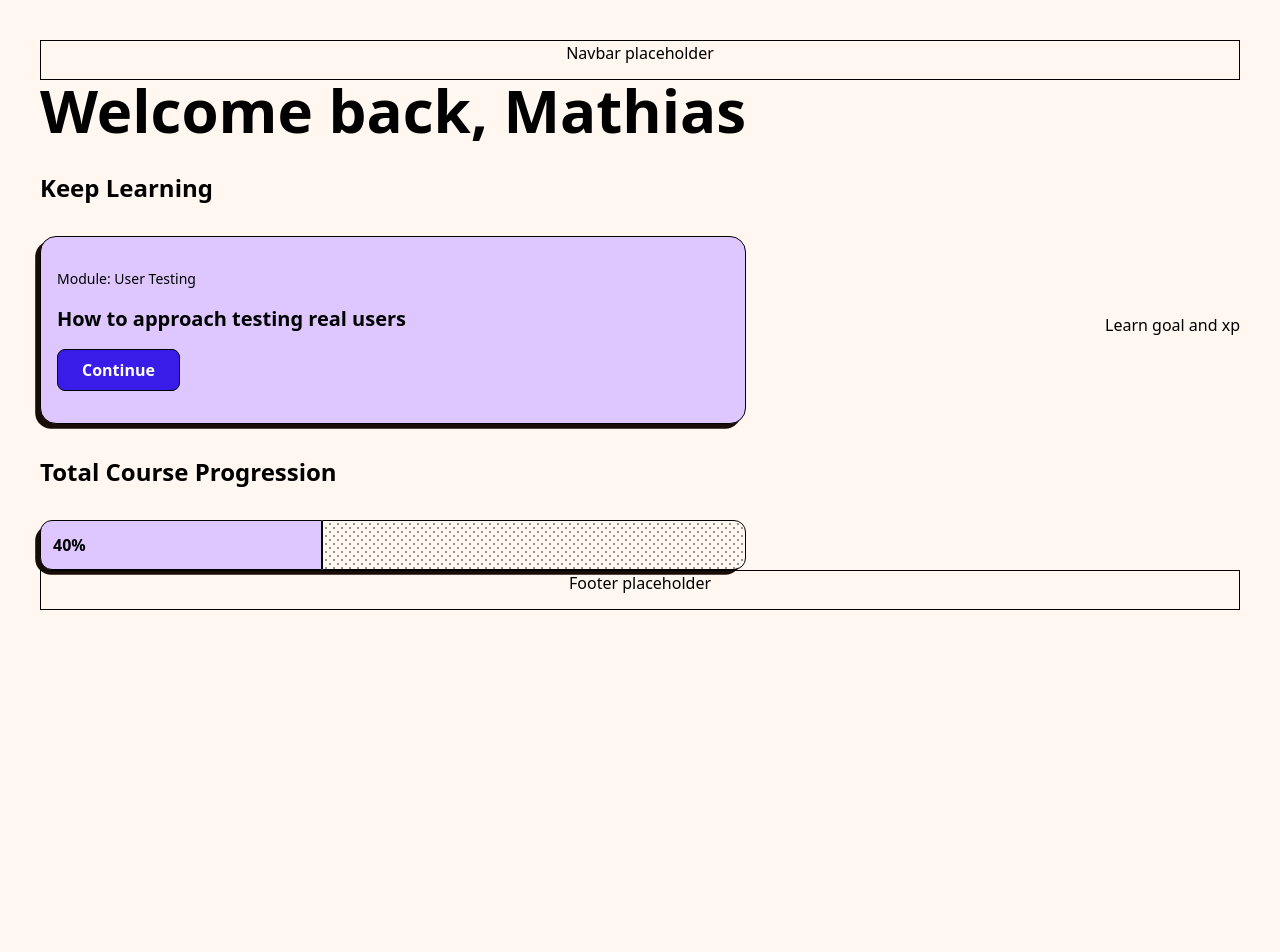
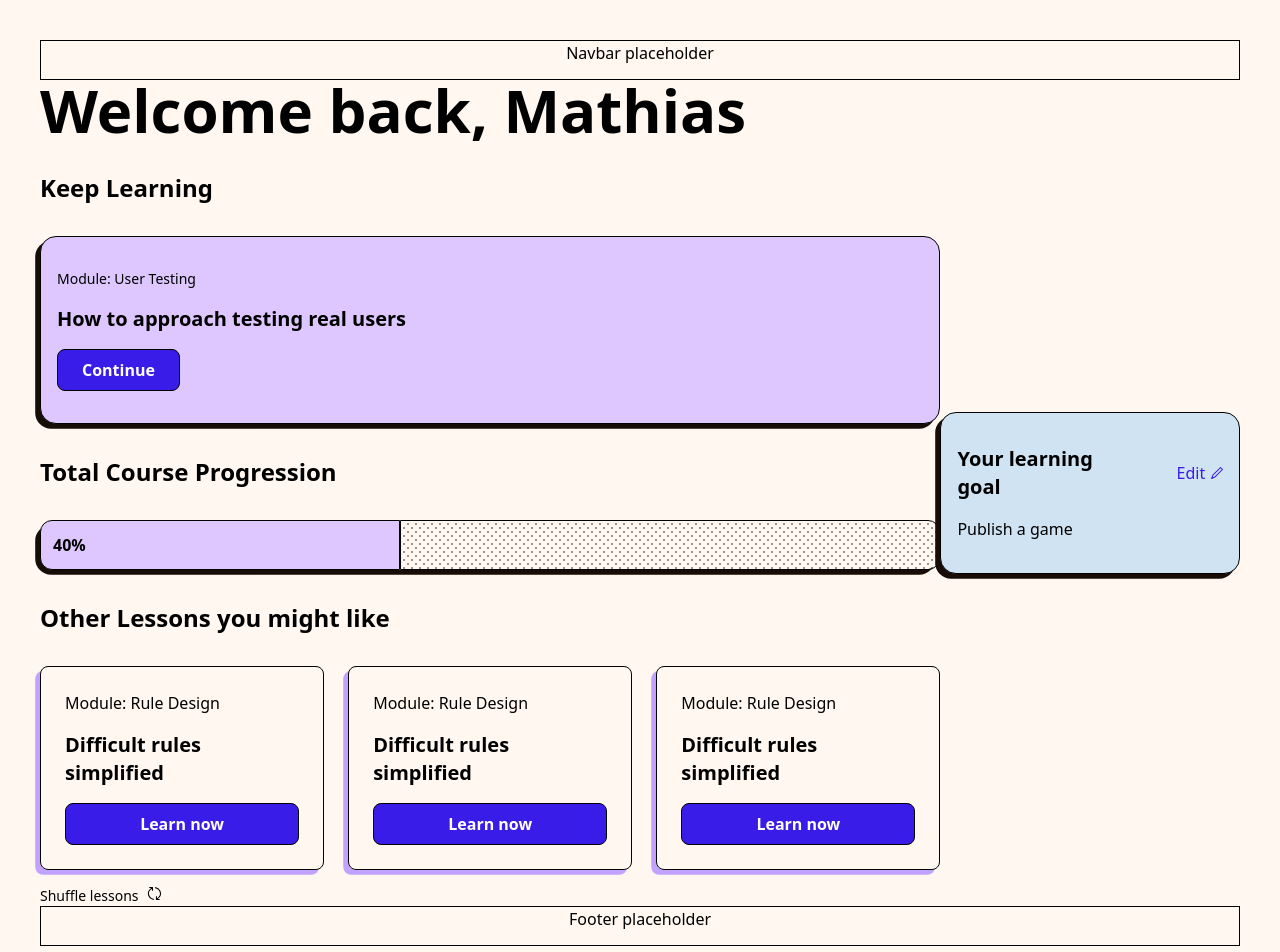
Before and after one commit to t-holmquist/learning-platform, a Next.js app: page /dashboard in a window 1280 px wide. Shown: the top 952 px of the page. Before the commit the page ends 800 px from the top, so only its background shows below. Built offline with nearby package versions, Linux system fonts and the light colour scheme.

Commit message:
feat: add LearningGoal and RecommendedLessons components to enhance dashboard functionality

```diff
--- a/app/dashboard/page.tsx
+++ b/app/dashboard/page.tsx
@@ -1,5 +1,7 @@
 import ContinueLessonCard from "@/components/ui/continueLessonCard";
+import LearningGoal from "@/components/ui/LearningGoal";
 import { ProgressBar } from "@/components/ui/progressBar";
+import RecommendedLessons from "@/components/ui/recommendedLessons";
 
 export default function Dashboard() {
   return (
@@ -14,8 +16,12 @@ export default function Dashboard() {
           <ContinueLessonCard />
           <h2 className="font-bold text-2xl">Total Course Progression</h2>
           <ProgressBar />
+          <h2 className="font-bold text-2xl">Other Lessons you might like</h2>
+          <RecommendedLessons />
         </div>
-        <aside>Learn goal and xp</aside>
+        <aside>
+          <LearningGoal />
+        </aside>
       </section>
       <footer className="w-full h-10 border text-center">
         Footer placeholder
--- a/app/globals.css
+++ b/app/globals.css
@@ -16,6 +16,7 @@
   --font-satoshi: satoshi, system-ui, sans-serif, "Apple Color Emoji", "Segoe UI Emoji", "Segoe UI Symbol", "Noto Color Emoji";
 
   --shadow-primary: -0.3rem 0.3rem 0px #180D06;
+  --shadow-primaryRed: -0.3rem 0.3rem 0px #C1A3FF;
 
   --radius-large: 1rem;
   --radius-small: 0.5rem;
--- /dev/null
+++ b/components/ui/LearningGoal.tsx
@@ -0,0 +1,19 @@
+import Image from "next/image";
+
+const LearningGoal = () => {
+  return (
+    <div className='flex flex-col px-4 p-8 gap-4 border rounded-large bg-bg-green shadow-primary'>
+        <div className="flex gap-10">
+            <h3 className='text-xl font-bold'>Your learning goal</h3>
+            {/* Edit menu need to be created here */}
+            <button className="flex gap-1 items-center cursor-pointer">
+                <p className="text-primary">Edit</p>
+                <Image src={"/icons/edit.svg"} width={15} height={15} alt="edit goal"/>
+            </button>
+        </div>
+        <p>Publish a game</p>
+    </div>
+  )
+}
+
+export default LearningGoal;
--- a/components/ui/progressBar.tsx
+++ b/components/ui/progressBar.tsx
@@ -1,7 +1,6 @@
 'use client'
 
 import { motion } from 'motion/react'
-import {useState} from 'react'
 
 
 export const ProgressBar = () => {
--- /dev/null
+++ b/components/ui/recommendedLessons.tsx
@@ -0,0 +1,35 @@
+import Image from "next/image";
+import Button from "./button";
+
+
+const RecommendedLessons = () => {
+  return (
+    <div className="space-y-4">
+        <section className="flex gap-6">
+            {/* Cards */}
+            <div className="flex flex-col gap-4 p-6 justify-center border shadow-primaryRed rounded-small">
+                <p>Module: Rule Design</p>
+                <h3 className='text-xl font-bold'>Difficult rules simplified</h3>
+                <Button title="Learn now"/>
+            </div>
+            <div className="flex flex-col gap-4 p-6 justify-center border shadow-primaryRed rounded-small">
+                <p>Module: Rule Design</p>
+                <h3 className='text-xl font-bold'>Difficult rules simplified</h3>
+                <Button title="Learn now"/>
+            </div>
+            <div className="flex flex-col gap-4 p-6 justify-center border shadow-primaryRed rounded-small">
+                <p>Module: Rule Design</p>
+                <h3 className='text-xl font-bold'>Difficult rules simplified</h3>
+                <Button title="Learn now"/>
+            </div>
+        </section>
+        {/* Shuffle */}
+        <button className="flex gap-2 cursor-pointer hover:text-slate-700">
+            <p className="text-sm">Shuffle lessons</p>
+            <Image src={"/icons/shuffle.svg"} alt="shuffle lessons" width={15} height={15}/>
+        </button>
+    </div>
+  )
+}
+
+export default RecommendedLessons;
```
Also changed, not shown: public/icons/edit.svg (added), public/icons/shuffle.svg (added).
